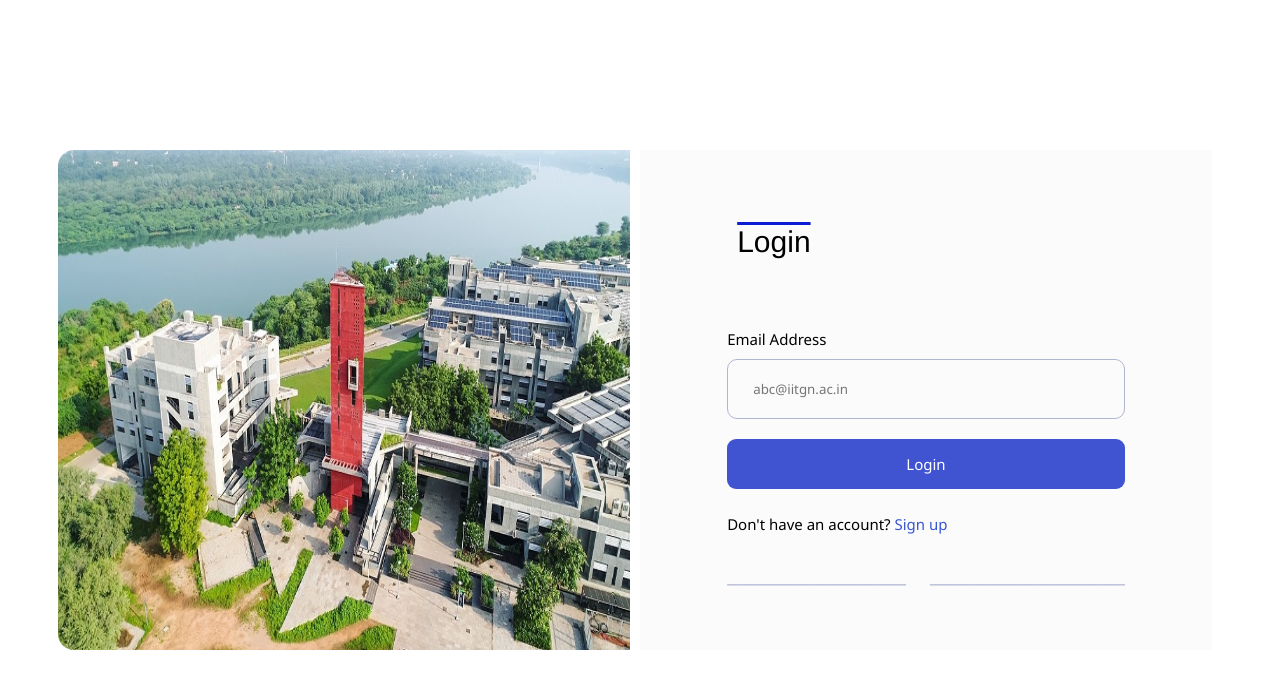
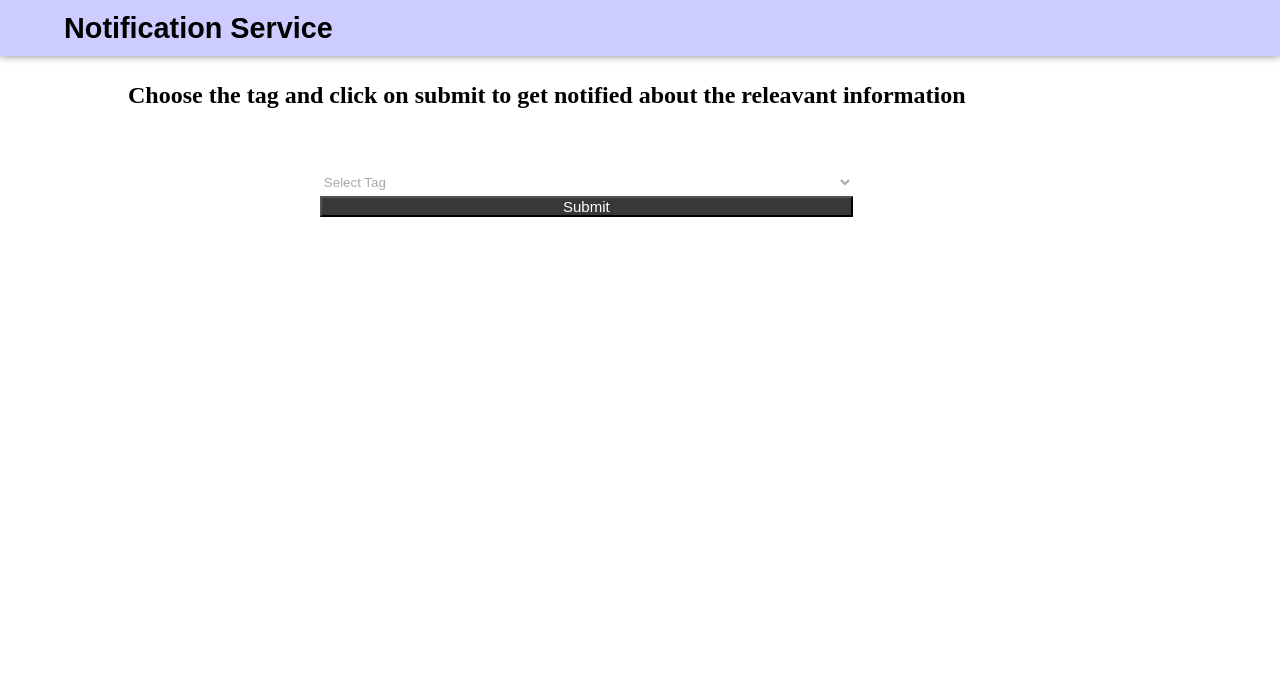
Before and after one commit to Serverless-Technology/get_notification, a Flask app: page /callback in a window 1280 px wide. Shown: the top 689 px of the page. Run offline with Flask 3, Linux system fonts and the light colour scheme; some web fonts are replaced.

Commit message:
frontend changes

```diff
--- a/serverless_implementation/frontend/app.py
+++ b/serverless_implementation/frontend/app.py
@@ -1,4 +1,5 @@
 import requests
+from serverless_implementation.src.tags import *
 from flask import (
     Flask,
     render_template,
@@ -71,13 +72,12 @@ def register():
         flash("You are now registered and can login", "success")
         return redirect(url_for("login"))
 
-    return render_template("register.html")
+    return render_template("register.html", taglist=TAGS)
 
 
 @app.route("/callback", methods=["GET", "POST"])
 def index():
     #print(session)
-    return render_template("login.html")
     # if "uid" not in session:
     #     flash("Please login to continue", "danger")
     #     return redirect(url_for("login"))
@@ -92,23 +92,17 @@ def index():
     # catlist = cur.fetchall()
 
     # query = f"select * from VP_Products where Availability='Yes'"
-    # if request.method == "POST":
-    #     form_details = request.form
-    #     try:
-    #         cat_id = form_details["cat"]
-    #     except:
-    #         cat_id = "0"
-    #     if cat_id != "0":
-    #         query = f"select * from VP_Products where Availability='Yes' and CategoryID = '{cat_id}'"
-    # try:
-    #     cur.execute(query)
-    # except Exception as e:
-    #     raise Exception(f"UNable to run query. Error: {e}")
-    # vplist = cur.fetchall()
-    # if vplist == None:
-    #     flash("There are no products available for Bid")
-    # print(vplist)
-    # return render_template("index.html", vplist=vplist, catlist=catlist)
+    if request.method == "POST":
+        form_details = request.form
+        try:
+            tag_name= form_details["cat"]
+        except:
+            tag_name = "0"
+        if tag_name != "0":
+            flash("The relevant tag information will be notified to you soon")
+            return redirect(url_for("index"))
+
+    return render_template("index.html", taglist=TAGS)
 
 
 if __name__ == "__main__":
--- a/serverless_implementation/frontend/static/css/index.css
+++ b/serverless_implementation/frontend/static/css/index.css
@@ -77,12 +77,18 @@ html{
     /* margin-bottom: 50%; */
     margin-top: 70%;
 }
-.navbar form{
-    top: 0;
+
+.cont {
+    margin-left: 10%;
+    margin-top: 2%;
+    margin-bottom: 5%;
+    align-self: center;
+}
+.form{
     display: flex;
-    flex-wrap: nowrap;
-    height: 2vw;
-    align-items: center;
+    flex-direction: column;
+    align-items:flex-start;
+    justify-content: center;
 }
 /*.search{
 width: 500px;
@@ -91,11 +97,11 @@ display: flex;
 
 .search-box{
     /*top:10%;*/
-    width: 100%;
-    height: 100%;
-    padding-left: 3%;
-    border-top-left-radius: 10px;
-    border-bottom-left-radius: 10px;
+    margin-left: 180%;
+    width: 300%;
+    margin-bottom: 3%;
+    align-items: center;
+    justify-content: center;
     border: none;
     text-transform: capitalize;
     background: white;
@@ -104,21 +110,16 @@ display: flex;
 }
 
 #search-btn{
-    display: flex;
+    margin-left: 180%;
     align-items: center;
     justify-content: center;
-    width: 20%;
-    height: 100%;
-    padding: 8px;
-    border: none;
+    width: 300%;
     outline: none;
     cursor: pointer;
     background: #383838;
     color: #fff;
     text-transform: capitalize;
     font-size: 15px;
-    border-top-right-radius: 10px;
-    border-bottom-right-radius: 10px;
 }
 #a3 button{
     border:none;
--- a/serverless_implementation/frontend/templates/index.html
+++ b/serverless_implementation/frontend/templates/index.html
@@ -5,7 +5,7 @@
     <meta http-equiv="X-UA-Compatible" content="IE=edge">
     <meta name="viewport" content="width=device-width, initial-scale=1.0">
     <link rel="stylesheet" href="/static/css/index.css">
-    <title>BuySellPortal</title>
+    <title>Notification Service</title>
 </head>
 <body>
 <link href="/static/css/style.css" rel="stylesheet" type="text/css" />
@@ -18,46 +18,26 @@
   <nav class="navbar">
     <ul>
 
-      <li id="a1"><b>CDSLite</b></li>
-      <li id="a2">
-
-        <form action="" method="post">
-            <select class = "search-box" id="cat" name="cat" onchange="displaySelectedValue()">
-                <option disabled selected value="0">Select Category</option>
-                <option value = "0">All</option>
-                {% for j in catlist %}
-                  <OPTION value={{j["categoryID"]}}>{{j['catName']}}</OPTION>
-                {% endfor %}
-              </select>
-            <button id="search-btn"><svg xmlns="http://www.w3.org/2000/svg" width="16" height="16" fill="currentColor" class="bi bi-search" viewBox="0 0 16 16">
-                <path d="M11.742 10.344a6.5 6.5 0 1 0-1.397 1.398h-.001c.03.04.062.078.098.115l3.85 3.85a1 1 0 0 0 1.415-1.414l-3.85-3.85a1.007 1.007 0 0 0-.115-.1zM12 6.5a5.5 5.5 0 1 1-11 0 5.5 5.5 0 0 1 11 0z"/>
-                </svg>
-            </button>
-        </form>
-        </li>
-        <li id="a3"><a href="{{ url_for('index') }}">Bid</a></li>
-        <li id="a3"><a href="{{ url_for('Barter') }}">Barter</a></li>
-        <li id="a3"><a href="{{ url_for('merchandise') }}">Merchandise</a></li>
-        <li id="a3"><a href="/index/shopping_cart"><img src="/static/image/cart.png" alt="" class="carim"></a></li>
-        <li id="a3">
-            <div class="profile_dropdown">
-                <button class="profile"><img src="/static/image/user.png" class="carim1" alt=""></button>
-                <div class="profile-content">
-                    <a href="/read_user">Edit Profile</a>
-                    <a href="{{ url_for('product') }}">Add Product</a>
-                    <a href="{{ url_for('myproducts') }}">My Product</a>
-                    <a href="#">My order</a>
-                    <a href="/logout">log Out</a>
-                    <a href="{{ url_for('delete_user') }}" id="delete_user">Delete Account</a>
-                </div>
-
-            </div>
-
-        </li>
+      <li id="a1"><b>Notification Service</b></li>
     </ul>
   </nav>
-
 </header>
+<div class="cont">
+  <h2>Choose the tag and click on submit to get notified about the releavant information</h2>
+</div>
+  <div class="form">
+    <form action="" method="post">
+        <select class = "search-box" id="cat" name="cat" onchange="displaySelectedValue()">
+            <option disabled selected value="0">Select Tag</option>
+            <option value = "0">All</option>
+            {% for j in taglist %}
+              <OPTION value={{j}}>{{j}}</OPTION>
+            {% endfor %}
+          </select>
+        <button id="search-btn">Submit
+        </button>
+    </form>
+  </div>
 
     {% with messages = get_flashed_messages() %}
                 {% if messages %}
@@ -68,23 +48,5 @@
                 </div>
                 {% endif %}
             {% endwith %}
-
-    <div class="card">
-
-        <div class="product_container"></div>
-
-         <script src="/static/js/index.js"></script>
-        <script>
-        //   const products = [
-        //     {name: 'Blithchron Hoodie', price: 'Rs.800', imageUrl: "hoodie.jpg"},
-        //     {name: 'Blithchron Hoodie', price: 'Rs.800', imageUrl: 'hoodie.jpg'},
-        //     {name: 'Blithchron Hoodie', price: 'Rs.800', imageUrl: 'hoodie.jpg'},
-        //     {name: 'Blithchron Hoodie', price: 'Rs.800', imageUrl: 'hoodie.jpg'},
-        //     {name: 'Blithchron Hoodie', price: 'Rs.800', imageUrl: 'hoodie.jpg'}
-        //   ];
-          new_vp = {{vplist|tojson}};
-          createProductCards(new_vp);
-        </script>
-    </div>
 </body>
 </html>
--- a/serverless_implementation/frontend/templates/login.html
+++ b/serverless_implementation/frontend/templates/login.html
@@ -5,7 +5,7 @@
     <meta charset="UTF-8">
     <meta http-equiv="X-UA-Compatible" content="IE=edge">
     <meta name="viewport" content="width=device-width, initial-scale=1.0">
-    <title>Buy Sell Portal Login</title>
+    <title>Notification Service Login</title>
     <!-- CSS -->
     <link rel="stylesheet" type="text/css" href="{{ url_for('static', filename='css/login.css') }}">
     <!-- Remix Icons -->
--- a/serverless_implementation/frontend/templates/register.html
+++ b/serverless_implementation/frontend/templates/register.html
@@ -5,7 +5,7 @@
     <meta charset="UTF-8">
     <meta http-equiv="X-UA-Compatible" content="IE=edge">
     <meta name="viewport" content="width=device-width, initial-scale=1.0">
-    <title>Login page</title>
+    <title>SignUp page</title>
 
     <link rel="stylesheet" href="/static/css/signup.css">
 
```
